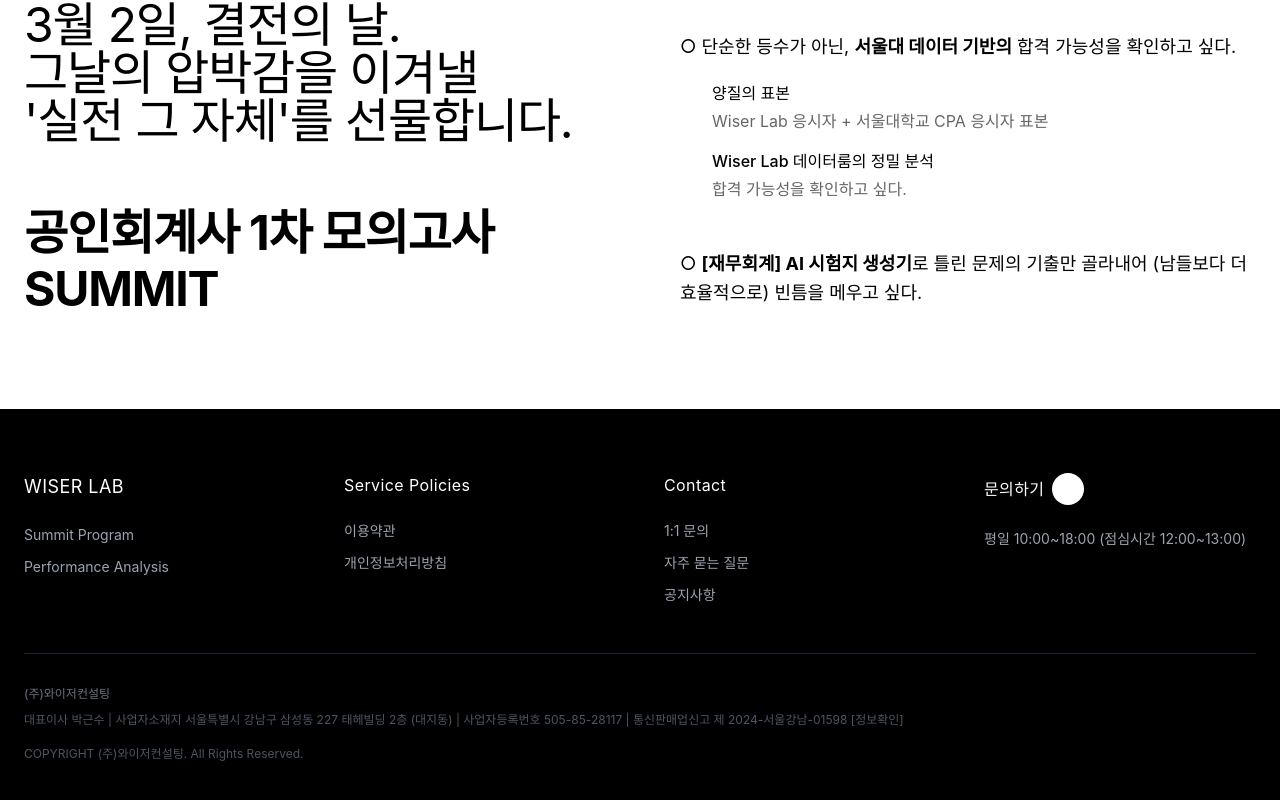
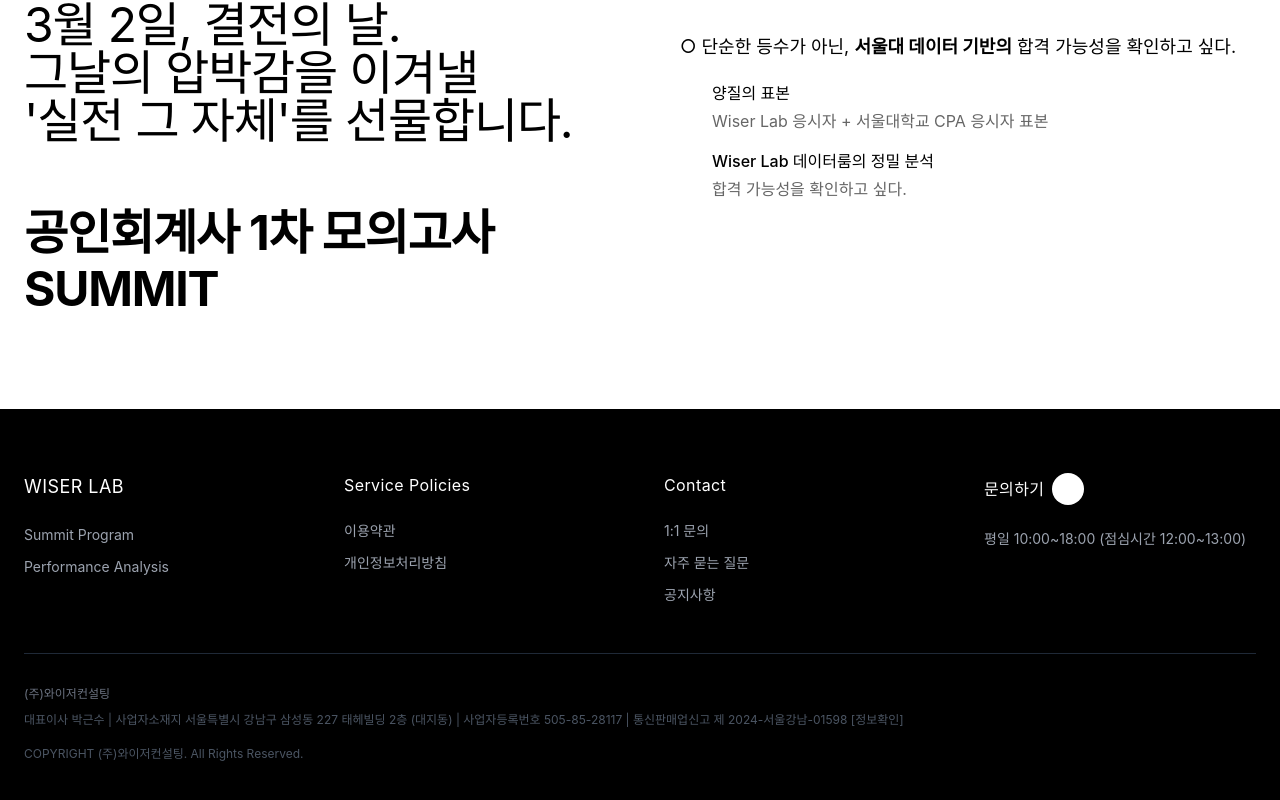
Before and after one commit to taewook2021-crypto/wiserlab-cpa-dream, a React (Vite) app: page / in a window 1280 px wide. Shown: the part 715-1515 px from the top of the page. Built offline with nearby package versions, Linux system fonts and the light colour scheme; the HTML template or start-up script is replaced by a standard one; a web font is replaced by a local one.

Commit message:
Visual edit in Lovable
Edited UI in Lovable

```diff
--- a/src/components/HeroSection.tsx
+++ b/src/components/HeroSection.tsx
@@ -58,9 +58,7 @@ const HeroSection = () => {
               </div>
 
               <div className="space-y-3">
-                <p className="text-lg leading-relaxed">
-                  ○ <strong className="text-foreground">[재무회계] AI 시험지 생성기</strong>로 틀린 문제의 기출만 골라내어 (남들보다 더 효율적으로) 빈틈을 메우고 싶다.
-                </p>
+
               </div>
             </div>
           </div>
```
